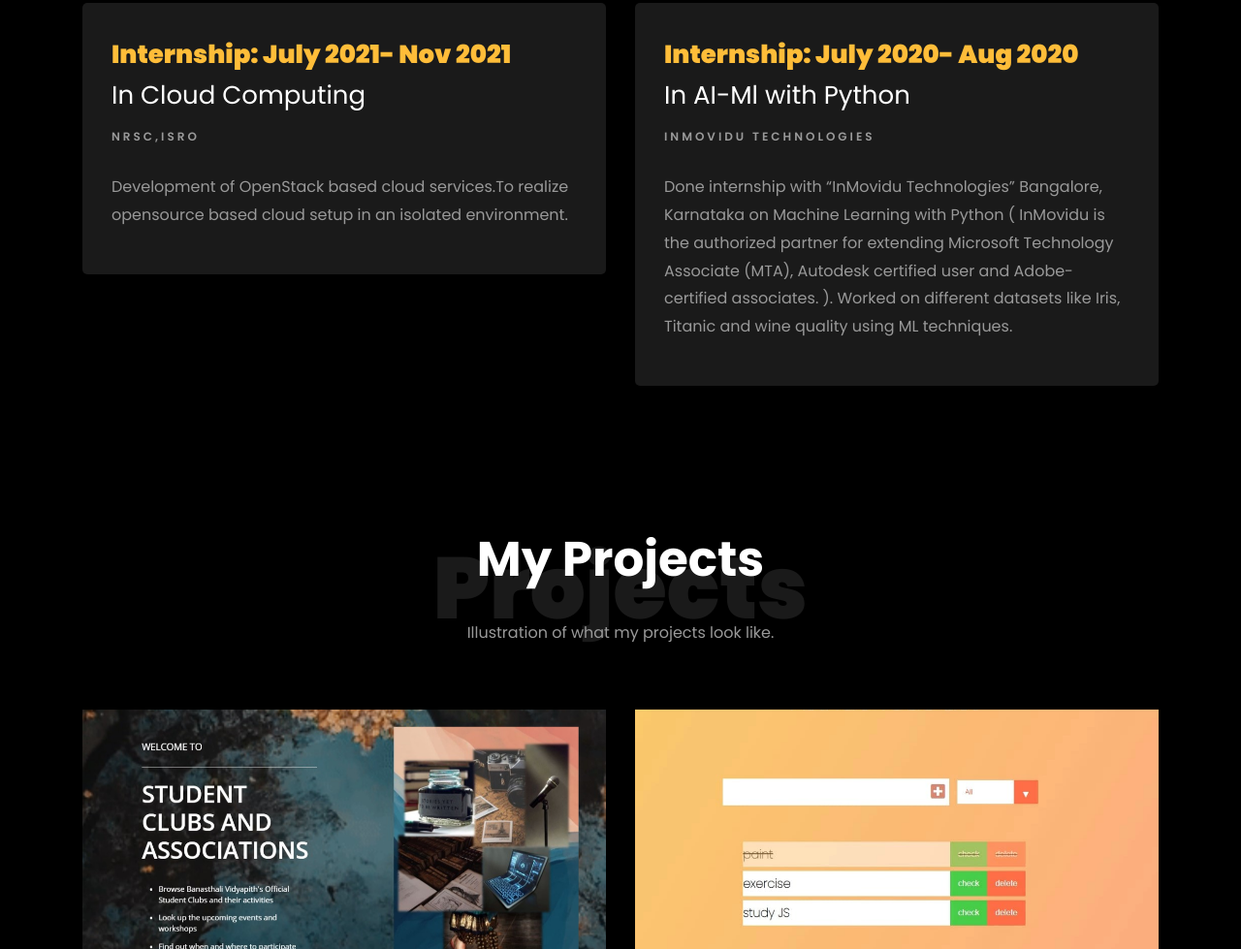
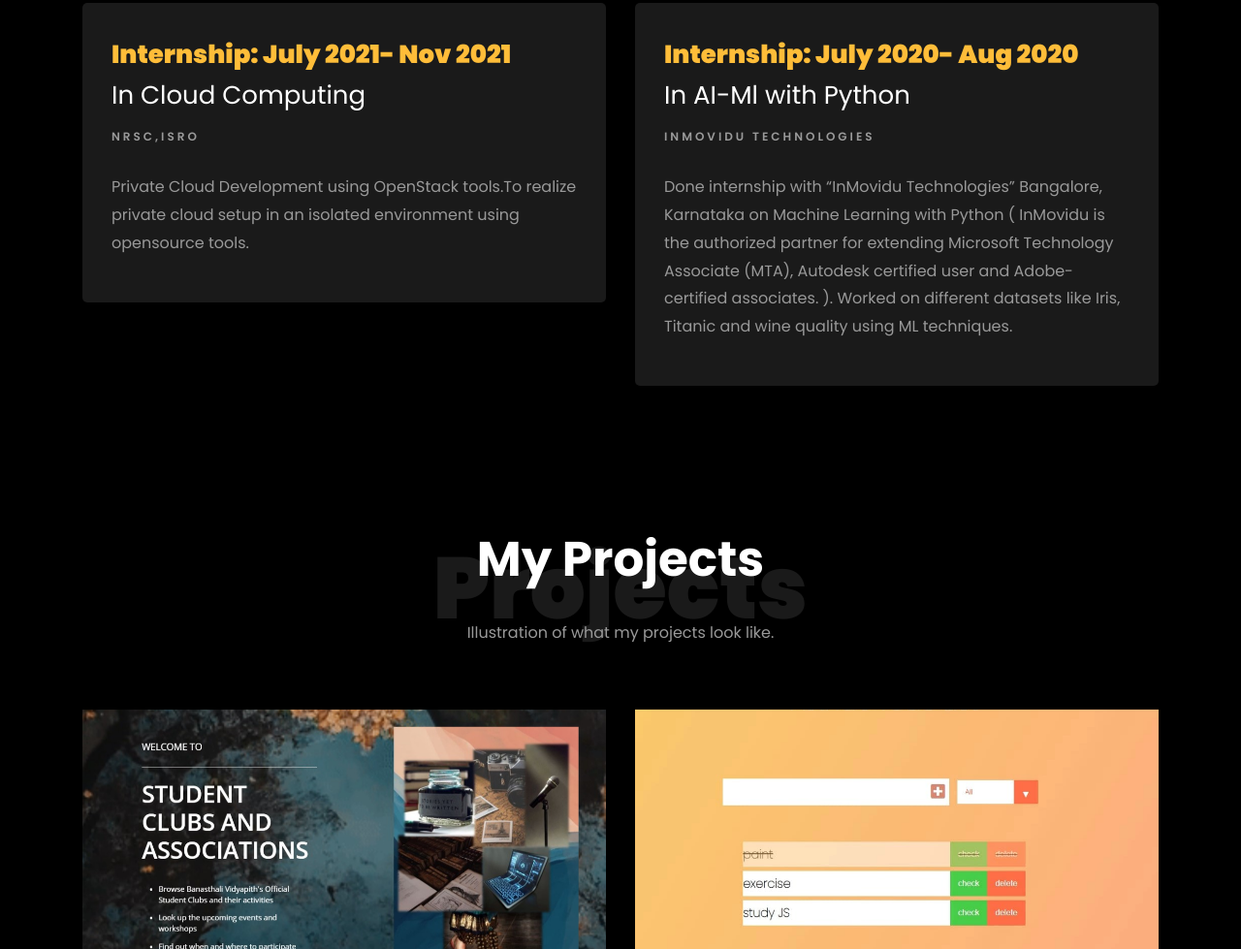
Before and after one commit to astha-06/astha-06.github.io, a plain HTML site: page index.html in a window 1280 px wide. Shown: the part 4410-5389 px from the top of the page at 97% size. Drawn offline with Linux system fonts and the light colour scheme; files whose address does not match are found by name.

Commit message:
Update index.html

```diff
--- a/index.html
+++ b/index.html
@@ -377,7 +377,7 @@
                                         <span class="date">July 2021- Nov 2021</span>
                       			<h2>In Cloud Computing</h2>
     					<span class="position">NRSC,ISRO</span>
-    					<p class="mt-4">Development of OpenStack based cloud services.To realize opensource based cloud setup in an isolated environment.</p>
+    					<p class="mt-4">Private Cloud Development using OpenStack tools.To realize private cloud setup in an isolated environment using opensource tools.</p>
     				</div>
 
     			</div>
```
